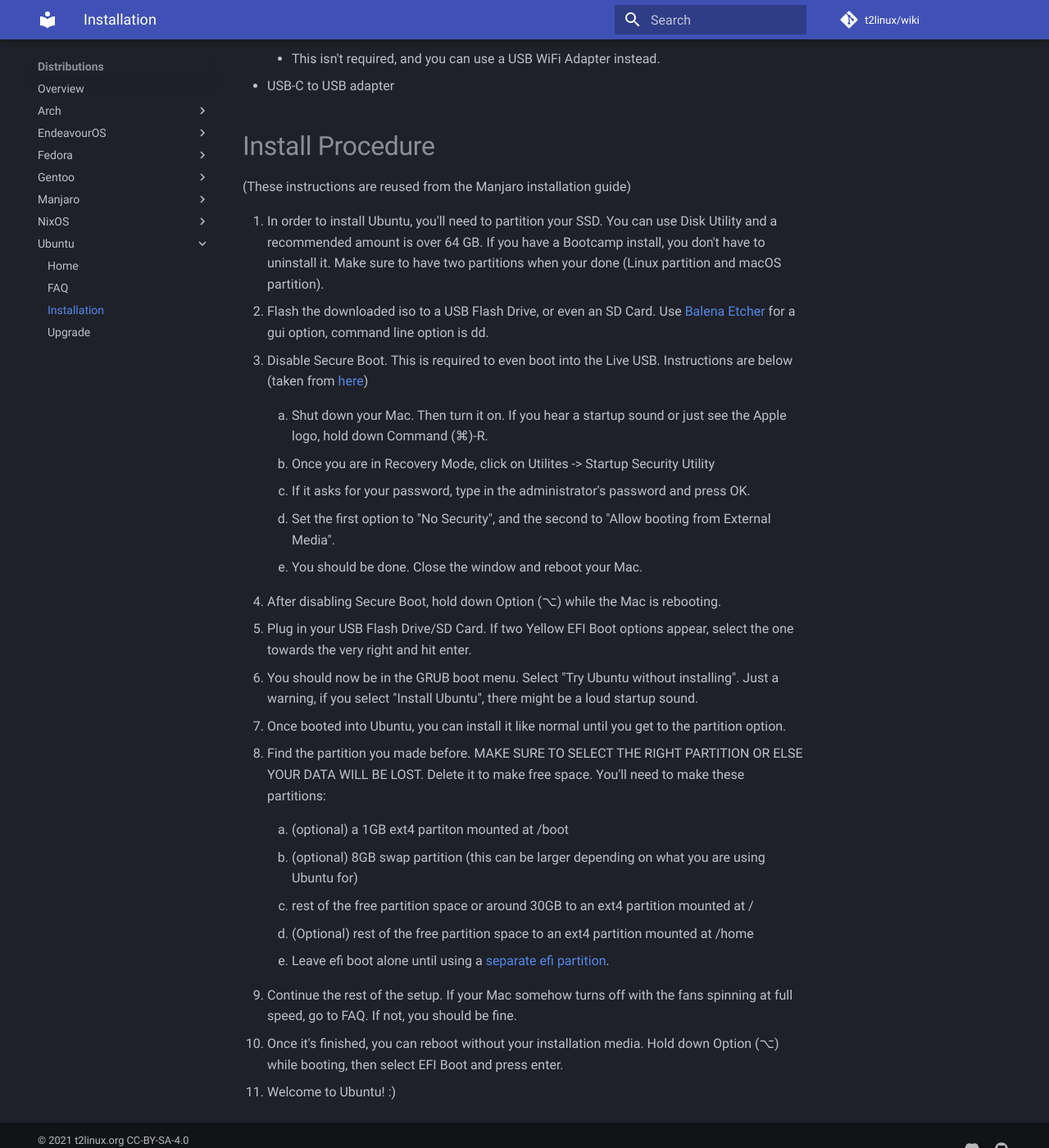
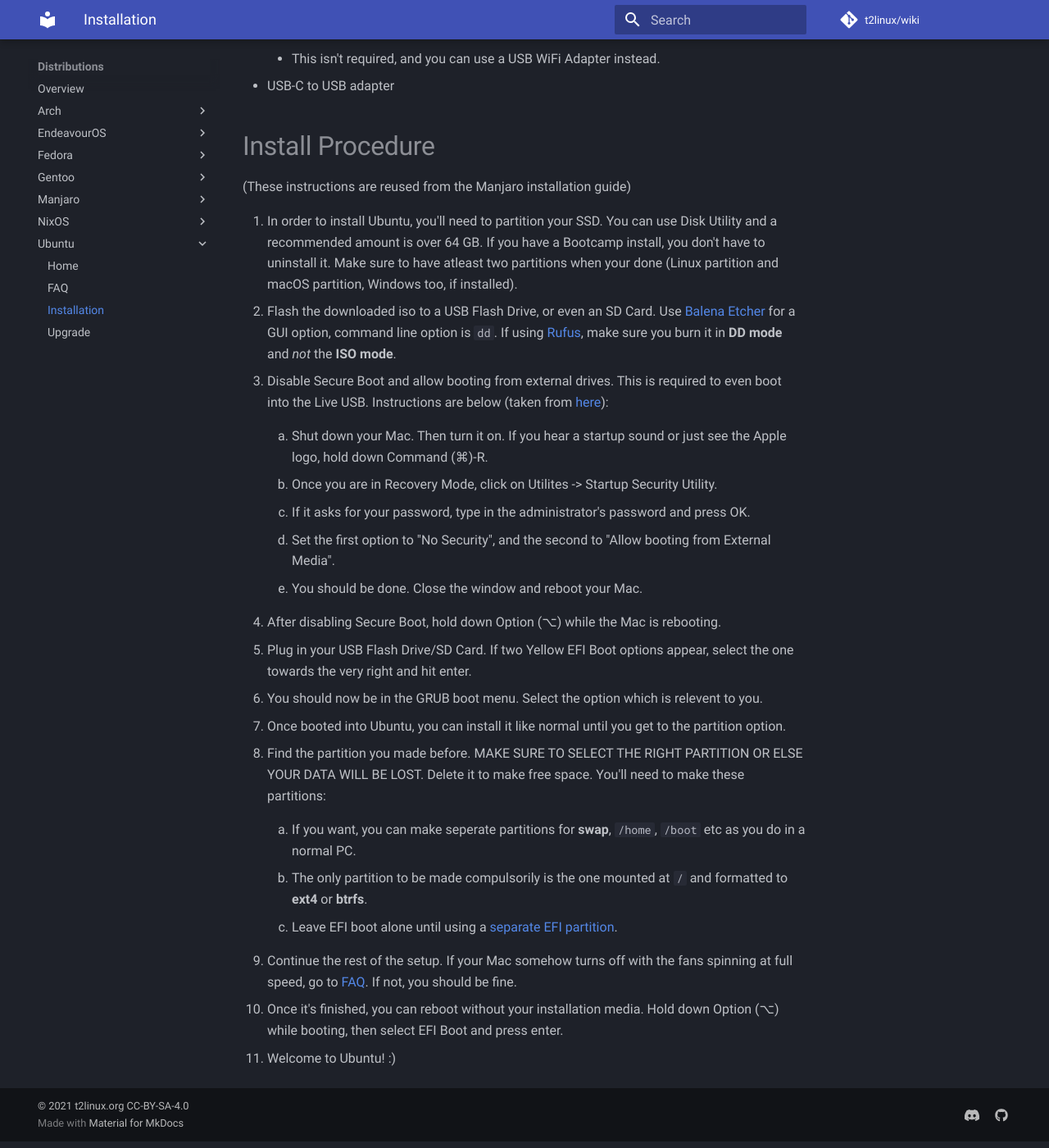
Before and after one commit to t2linux/wiki, an MkDocs documentation site: the page built from docs/distributions/ubuntu/installation.md, in a window 1280 px wide and 1400 px high, scrolled down 558 px. Shown: the whole window at 82% size. Built offline with MkDocs 1.6.1 and Material for MkDocs 9.7.7, drawn with Linux system fonts in a browser that asks for light colours; comment, search, counter and statistics services are not loaded.

Commit message:
Update ubuntu installation guide

```diff
--- a/docs/distributions/ubuntu/installation.md
+++ b/docs/distributions/ubuntu/installation.md
@@ -17,13 +17,13 @@
 
 (These instructions are reused from the Manjaro installation guide)
 
-1. In order to install Ubuntu, you'll need to partition your SSD. You can use Disk Utility and a recommended amount is over 64 GB. If you have a Bootcamp install, you don't have to uninstall it. Make sure to have two partitions when your done (Linux partition and macOS partition).
-2. Flash the downloaded iso to a USB Flash Drive, or even an SD Card. Use [Balena Etcher](https://www.balena.io/etcher/) for a gui option, command line option is dd.
-3. Disable Secure Boot. This is required to even boot into the Live USB. Instructions are below (taken from [here](https://support.apple.com/en-au/HT208330))
+1. In order to install Ubuntu, you'll need to partition your SSD. You can use Disk Utility and a recommended amount is over 64 GB. If you have a Bootcamp install, you don't have to uninstall it. Make sure to have atleast two partitions when your done (Linux partition and macOS partition, Windows too, if installed).
+2. Flash the downloaded iso to a USB Flash Drive, or even an SD Card. Use [Balena Etcher](https://www.balena.io/etcher/) for a GUI option, command line option is `dd`. If using [Rufus](https://rufus.ie/), make sure you burn it in **DD mode** and *not* the **ISO mode**.
+3. Disable Secure Boot and allow booting from external drives. This is required to even boot into the Live USB. Instructions are below (taken from [here](https://support.apple.com/en-au/HT208330)):
 
     1. Shut down your Mac. Then turn it on. If you hear a startup sound or just see the Apple logo, hold down Command (⌘)-R.
 
-    2. Once you are in Recovery Mode, click on Utilites -> Startup Security Utility
+    2. Once you are in Recovery Mode, click on Utilites -> Startup Security Utility.
 
     3. If it asks for your password, type in the administrator's password and press OK.
 
@@ -33,20 +33,16 @@
 
 4. After disabling Secure Boot, hold down Option (⌥) while the Mac is rebooting.
 5. Plug in your USB Flash Drive/SD Card. If two Yellow EFI Boot options appear, select the one towards the very right and hit enter.
-6. You should now be in the GRUB boot menu. Select "Try Ubuntu without installing". Just a warning, if you select "Install Ubuntu", there might be a loud startup sound.
+6. You should now be in the GRUB boot menu. Select the option which is relevent to you.
 7. Once booted into Ubuntu, you can install it like normal until you get to the partition option.
 8. Find the partition you made before. MAKE SURE TO SELECT THE RIGHT PARTITION OR ELSE YOUR DATA WILL BE LOST. Delete it to make free space. You'll need to make these partitions:
 
-    1. (optional) a 1GB ext4 partiton mounted at /boot
+    1. If you want, you can make seperate partitions for **swap**, `/home`, `/boot` etc as you do in a normal PC.
 
-    2. (optional) 8GB swap partition (this can be larger depending on what you are using Ubuntu for)
+    2. The only partition to be made compulsorily is the one mounted at `/` and formatted to **ext4** or **btrfs**.
 
-    3. rest of the free partition space or around 30GB to an ext4 partition mounted at /
+    3. Leave EFI boot alone until using a [separate EFI partition](https://wiki.t2linux.org/guides/windows/#using-seperate-efi-partitions).
 
-    4. (Optional) rest of the free partition space to an ext4 partition mounted at /home
-
-    5. Leave efi boot alone until using a [separate efi partition](https://wiki.t2linux.org/guides/windows/#using-seperate-efi-partitions).
-
-9. Continue the rest of the setup. If your Mac somehow turns off with the fans spinning at full speed, go to FAQ. If not, you should be fine.
+9. Continue the rest of the setup. If your Mac somehow turns off with the fans spinning at full speed, go to [FAQ](https://wiki.t2linux.org/distributions/ubuntu/faq/). If not, you should be fine.
 10. Once it's finished, you can reboot without your installation media. Hold down Option (⌥) while booting, then select EFI Boot and press enter.
 11. Welcome to Ubuntu! :)
```
Also changed, not shown: docs/distributions/ubuntu/faq.md (+4 -2 lines).
